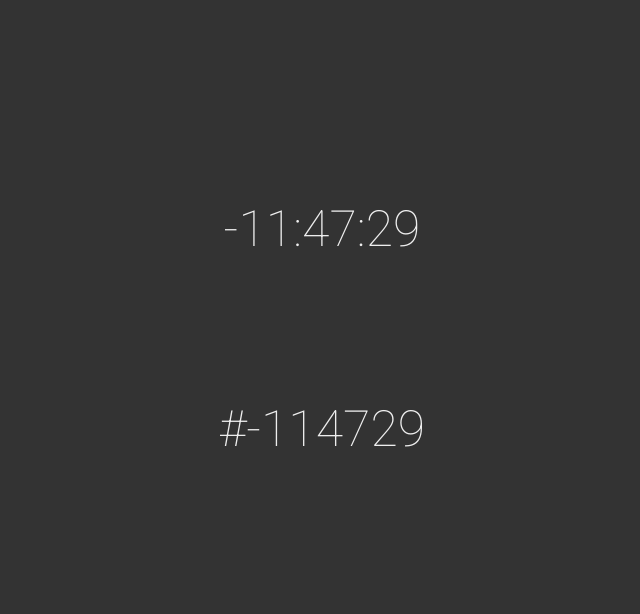
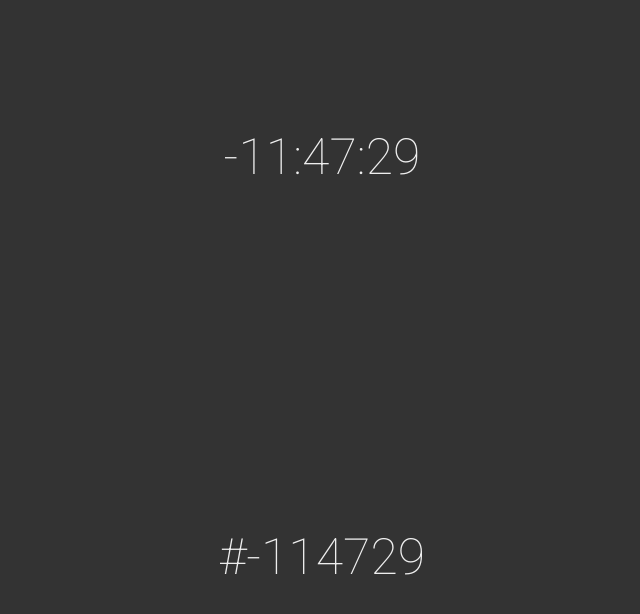
Before and after one commit to mrbrianleo/tiy-assignment-8, a plain HTML site: page index.html in a window 1280 px wide. Shown: the whole page, without its empty margins (318-958 px from the left). Drawn offline with nearby package versions, Linux system fonts and the light colour scheme.

Commit message:
set page styling

```diff
--- a/main.css
+++ b/main.css
@@ -1,10 +1,10 @@
-@mixin vertical {
-  position: relative;
-  top: 50%;
-  -webkit-transform: translateY(-50%);
-  -ms-transform: translateY(-50%);
-  transform: translateY(-50%);
+html, body {
+  width: 100%;
+  height: 100%;
+  margin: 0;
+  padding: 0;
 }
+
 
 body {
   font-family: 'Roboto', Arial, sans-serif;
@@ -13,27 +13,26 @@ body {
   margin: 0;
 }
 
-h1 {
-  font-size: 50px;
-  font-weight: normal;
-  margin: auto;
-}
-
 .container {
-  position: absolute;
-  top: 50%;
-  left: 50%;
-  transform: translate(-50%, -50%);
+  height: 100vh;
   width: 100%;
   text-align: center;
 }
 
+.container h1 {
+  font-size: 50px;
+  font-weight: normal;
+  margin: 10% auto;
+}
+
 .clockBlock {
-  @include vertical;
-  height: 200px;
+  height: 50%;
+  width 100%;
+  overflow: hidden;
 }
 
 .hexBlock {
-  @include vertical;
-  height: 200px;
+  height: 50%;
+  width 100%;
+  overflow: hidden;
 }
```
